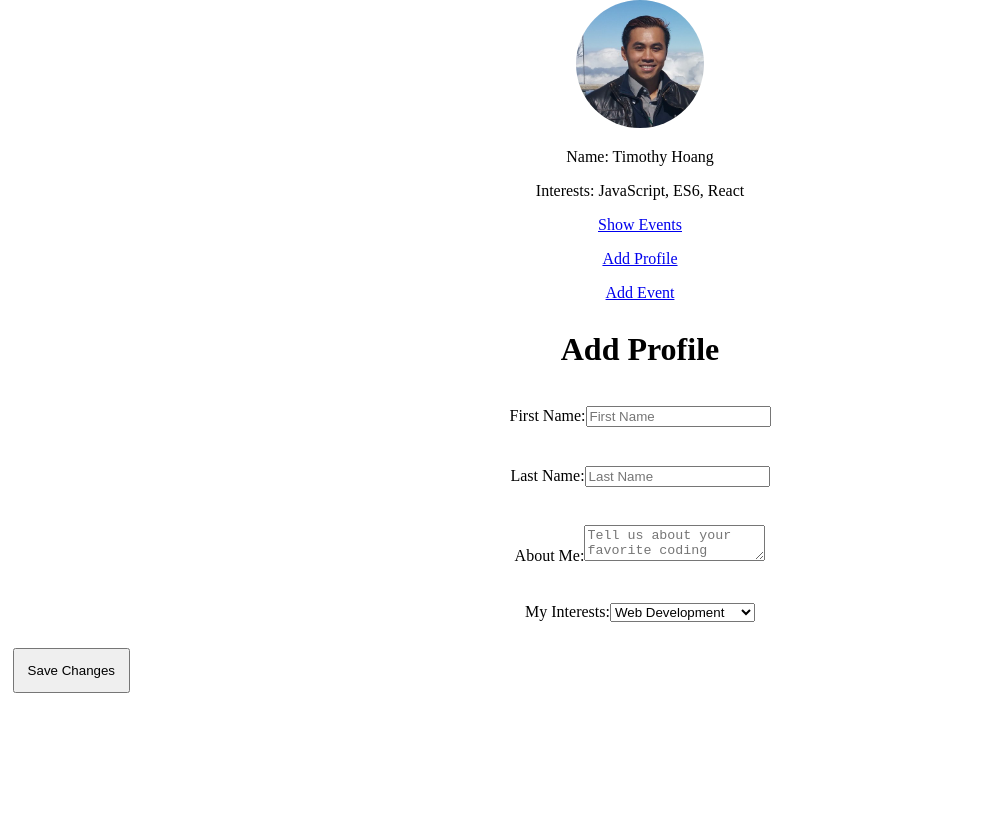
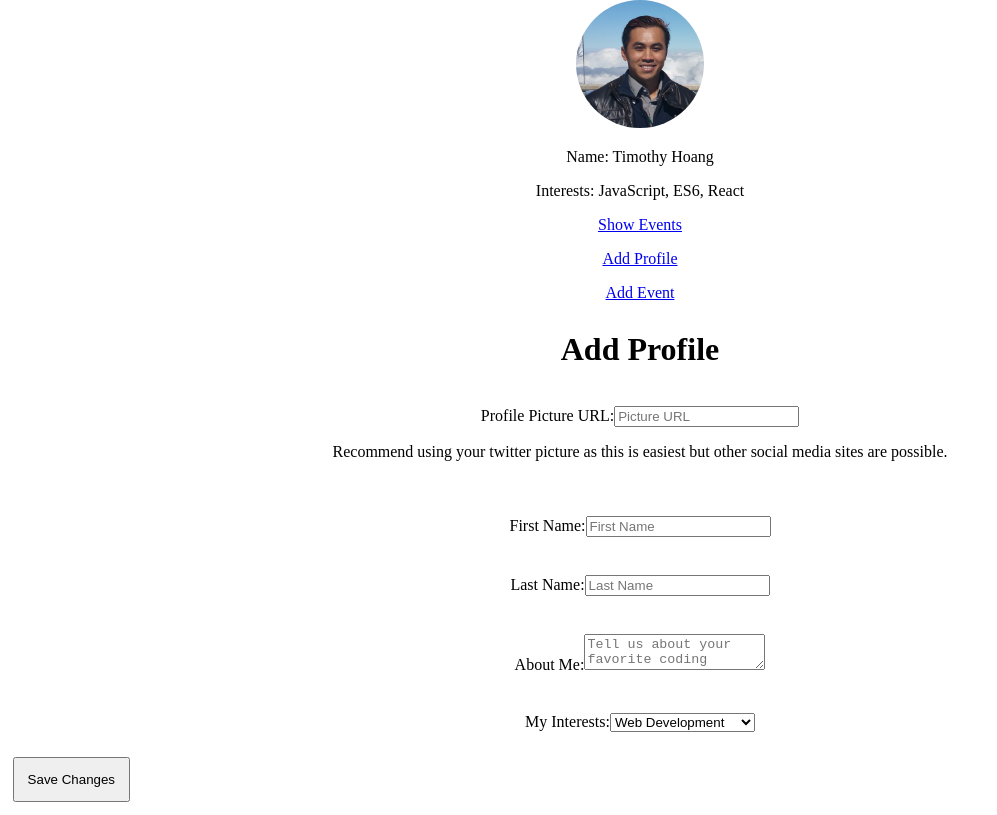
Before and after one commit to timOTdev/0028_respondez_app, a React (Create React App) app: page /add-profile in a window 1280 px wide. Shown: the whole page, without its empty margins (0-997 px from the left). Built offline with nearby package versions, Linux system fonts and the light colour scheme.

Commit message:
Add form reset and picture url field

```diff
--- a/src/AddProfile.js
+++ b/src/AddProfile.js
@@ -5,31 +5,38 @@ class AddProfile extends Component {
   constructor() {
     super();
     this.saveProfile = this.saveProfile.bind(this);
+
   }
 
   saveProfile(e) {
     e.preventDefault();
     alert('You saved your profile!')
+    console.log(this.profilePic.value)
     console.log(this.firstName.value)
     console.log(this.lastName.value)
     console.log(this.aboutMe.value)
     console.log(this.myInterests.value)
+    this.formReset.reset();
   }
 
   render() {
     return (
       <div>
-        <form className="ProfileForm" onSubmit={this.saveProfile}>
+        <form ref={(input) => this.formReset = input} className="ProfileForm" onSubmit={this.saveProfile}>
           <h1>Add Profile</h1>
 
+          <label>Profile Picture URL:
+            <input type="text" ref={(input) => (this.profilePic = input)} placeholder="Picture URL" required />
+            <p>Recommend using your twitter picture as this is easiest but other social media sites are possible.</p>
+          </label>
+
           <label>First Name:
-          <input type="text" ref={(input) => {this.firstName = input}} placeholder="First Name" required />
+            <input type="text" ref={(input) => {this.firstName = input}} placeholder="First Name" required />
           </label>
 
           <label>Last Name:
-          <input type="text" ref={(input) => {this.lastName = input}} placeholder="Last Name" required />
+            <input type="text" ref={(input) => {this.lastName = input}} placeholder="Last Name" required />
           </label>
-
 
           <label>About Me:
             <textarea ref={(input) => {this.aboutMe = input}} placeholder="Tell us about your favorite coding languages and what you would like to get out of the group." required />
--- a/src/App.js
+++ b/src/App.js
@@ -1,4 +1,5 @@
 import React, { Component } from 'react';
+import { BrowserRouter } from 'react-router-dom';
 import './App.css';
 import Header from './Header'
 import Main from './Main';
@@ -6,10 +7,12 @@ import Main from './Main';
 class App extends Component {
   render() {
     return (
-      <div>
-          <Header />
-          <Main />
-      </div>
+      <BrowserRouter>
+        <div>
+            <Header />
+            <Main />
+        </div>
+      </BrowserRouter>
     )
   }
 }
--- a/src/index.js
+++ b/src/index.js
@@ -1,12 +1,9 @@
 import React from 'react';
 import ReactDOM from 'react-dom';
-import { BrowserRouter } from 'react-router-dom';
 import registerServiceWorker from './registerServiceWorker';
 import App from './App';
 
 ReactDOM.render(
-  <BrowserRouter>
-    <App />
-  </BrowserRouter>,
+    <App />,
   document.getElementById('root'));
 registerServiceWorker();
```
